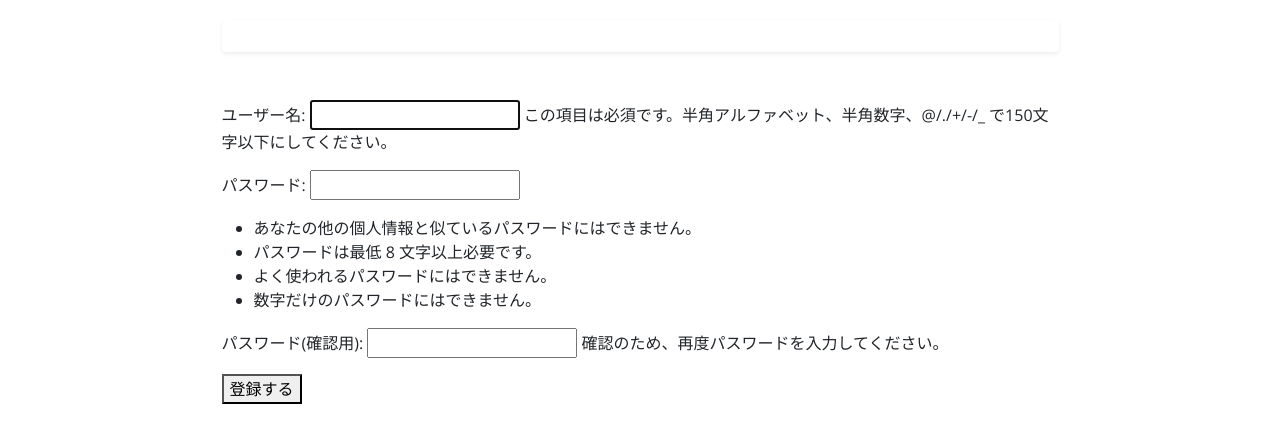
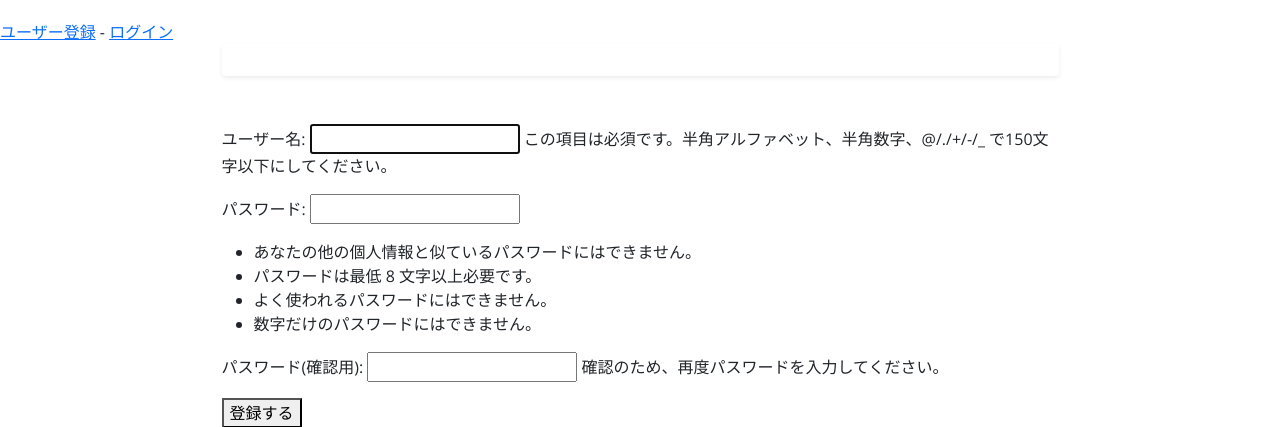
Before and after one commit to maho-t/tabi_shelf, a Django app: page /accounts/register/ in a window 1280 px wide. Shown: the top 427 px of the page. Run offline with Django 4.2, Linux system fonts and the light colour scheme.

Commit message:
ユーザー登録、ログイン、ログアウトの実装

```diff
--- a/accounts/views.py
+++ b/accounts/views.py
@@ -14,7 +14,7 @@ def register(request):
     if form.is_valid():
       new_user = form.save()
       login(request, new_user)
-      return redirect('shelves:index')
+      return redirect('shelves:list')
 
   context = {'form': form}
   return render(request, 'registration/register.html', context)
--- a/config/settings.py
+++ b/config/settings.py
@@ -135,3 +135,5 @@ DEFAULT_AUTO_FIELD = 'django.db.models.BigAutoField'
 BOOTSTRAP4 = {
     'include_jquery': True,
 }
+
+LOGIN_URL = 'accounts:login'
--- a/shelves/models.py
+++ b/shelves/models.py
@@ -1,4 +1,5 @@
 from django.db import models
+from django.contrib.auth.models import User
 
 class Tabi(models.Model):
 
--- a/shelves/templates/shelves/base.html
+++ b/shelves/templates/shelves/base.html
@@ -18,6 +18,13 @@
         font-family: 'Open Sans', sans-serif;
       }
     </style>
+    {% if user.is_authenticated %}
+      ユーザー：{{ user.username }}
+      <a href="{% url 'accounts:logout' %}">ログアウト</a>
+    {% else %}
+      <a href="{% url 'accounts:register' %}">ユーザー登録</a> -
+      <a href="{% url 'accounts:login' %}">ログイン</a>
+    {% endif %}
   </head>
   <body>
     <div class="container">
```
